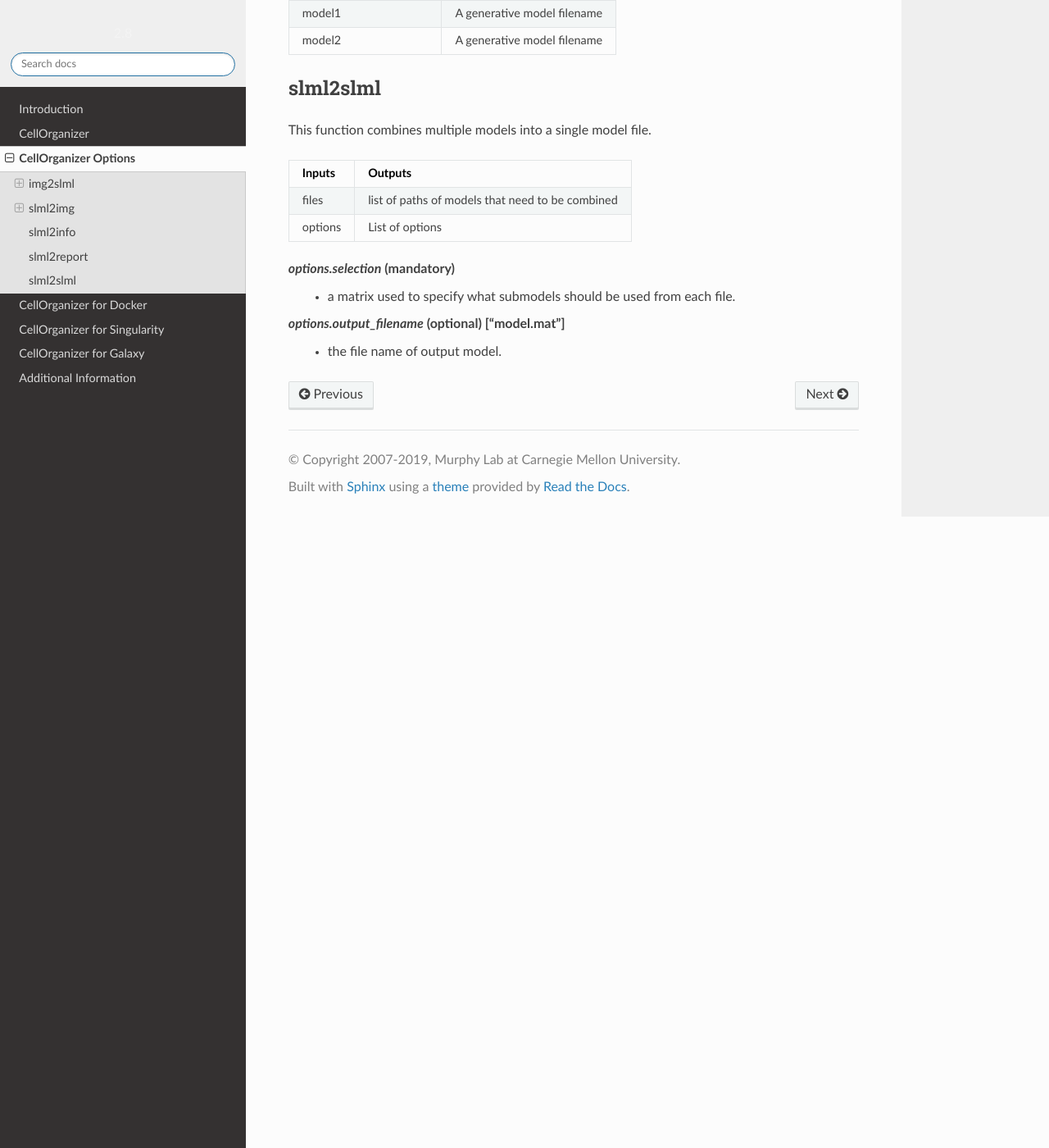
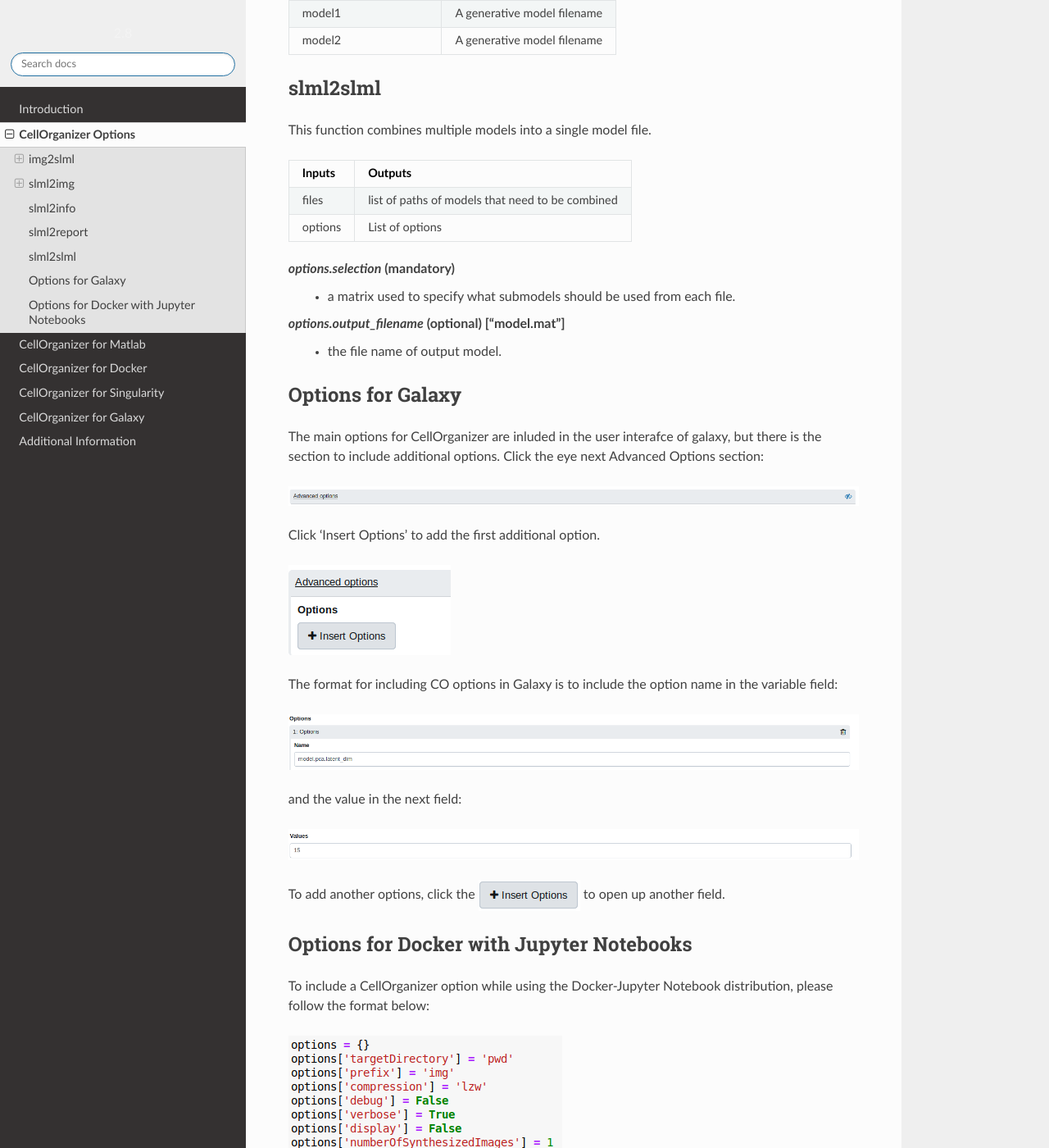
Before and after one commit to murphygroup/cellorganizer-documentation_old, a Sphinx documentation site: the page built from source/chapters/cellorganizer_options.rst, in a window 1280 px wide and 1400 px high, scrolled down 10024 px. Shown: the whole window at 82% size. Built offline with Sphinx 7.4.7 and the Read the Docs theme 2.0.0, drawn with Linux system fonts in a browser that asks for light colours.

Commit message:
moved options. added options for galaxy and docker

```diff
--- a/source/chapters/cellorganizer.rst
+++ b/source/chapters/cellorganizer_for_matlab.rst
@@ -1,8 +1,8 @@
 .. MATLAB:
 
-#############
-CellOrganizer
-#############
+########################
+CellOrganizer for Matlab
+########################
 
 .. include:: local/index.rst
 .. include:: hpc/index.rst
--- a/source/chapters/cellorganizer_options.rst
+++ b/source/chapters/cellorganizer_options.rst
@@ -14,3 +14,7 @@
 .. include:: cellorganizer_options/slml2report_options.rst
 
 .. include:: cellorganizer_options/slml2slml_options.rst
+
+.. include:: cellorganizer_options/options_for_galaxy.rst
+
+.. include:: cellorganizer_options/options_for_docker.rst
--- /dev/null
+++ b/source/chapters/cellorganizer_options/index.rst
@@ -0,0 +1,3 @@
+.. img2slml:
+
+.. include:: img2slml_model_options.rst
--- /dev/null
+++ b/source/chapters/cellorganizer_options/options_for_docker.rst
@@ -0,0 +1,6 @@
+Options for Docker with Jupyter Notebooks
+*****************************************
+
+To include a CellOrganizer option while using the Docker-Jupyter Notebook distribution, please follow the format below:
+
+.. image:: cellorganizer_options/images/docker_options.png
--- /dev/null
+++ b/source/chapters/cellorganizer_options/options_for_galaxy.rst
@@ -0,0 +1,22 @@
+Options for Galaxy
+******************
+
+The main options for CellOrganizer are inluded in the user interafce of galaxy, but there is the section to include additional options. Click the eye next Advanced Options section:
+
+.. image:: cellorganizer_options/images/advanced_options.png
+
+Click 'Insert Options' to add the first additional option.
+
+.. image:: cellorganizer_options/images/insert_options.png
+
+The format for including CO options in Galaxy is to include the option name in the variable field:
+
+.. image:: cellorganizer_options/images/variable_name.png
+
+and the value in the next field:
+
+.. image:: cellorganizer_options/images/variable_value.png
+
+To add another options, click the |insert_button| to open up another field.
+
+.. |insert_button| image:: cellorganizer_options/images/insert_button.png
--- a/source/chapters/getting_started.rst
+++ b/source/chapters/getting_started.rst
@@ -1,3 +1,7 @@
+#############
+Introduction
+#############
+
 .. getting_started:
 
 .. include:: ../sections/introduction.rst
--- a/source/chapters/local/index.rst
+++ b/source/chapters/local/index.rst
@@ -1,5 +1,5 @@
-About CellOrganizer
-*******************
+About CellOrganizer for Matlab
+******************************
 CellOrganizer for Matlab is the most flexible and powerful of the CellOrganizer suite, since it interfaces directly with Matlab which facilities customization and pre- and post-processing.
 
 Installing CellOrganizer locally
--- a/source/index.rst
+++ b/source/index.rst
@@ -15,9 +15,9 @@
 
    ./chapters/getting_started
 
-   ./chapters/cellorganizer
+   ./chapters/cellorganizer_options
 
-   ./chapters/cellorganizer_options
+   ./chapters/cellorganizer_for_matlab
 
    ./chapters/cellorganizer_for_docker
 
```
Also changed, not shown: source/chapters/cellorganizer_options/images/advanced_options.png (added), source/chapters/cellorganizer_options/images/docker_options.png (added), source/chapters/cellorganizer_options/images/insert_button.png (added), source/chapters/cellorganizer_options/images/insert_options.png (added), source/chapters/cellorganizer_options/images/variable_name.png (added), source/chapters/cellorganizer_options/images/variable_value.png (added).
